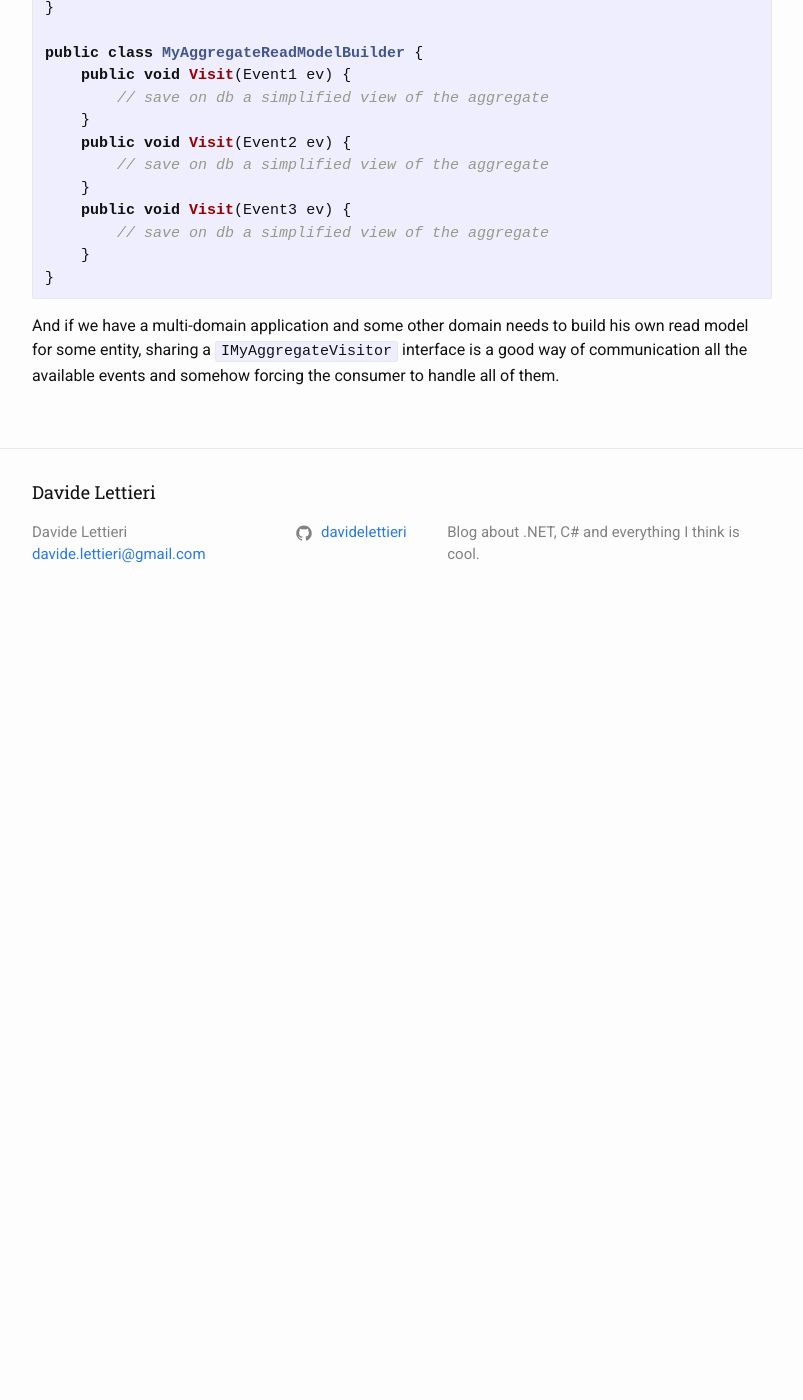
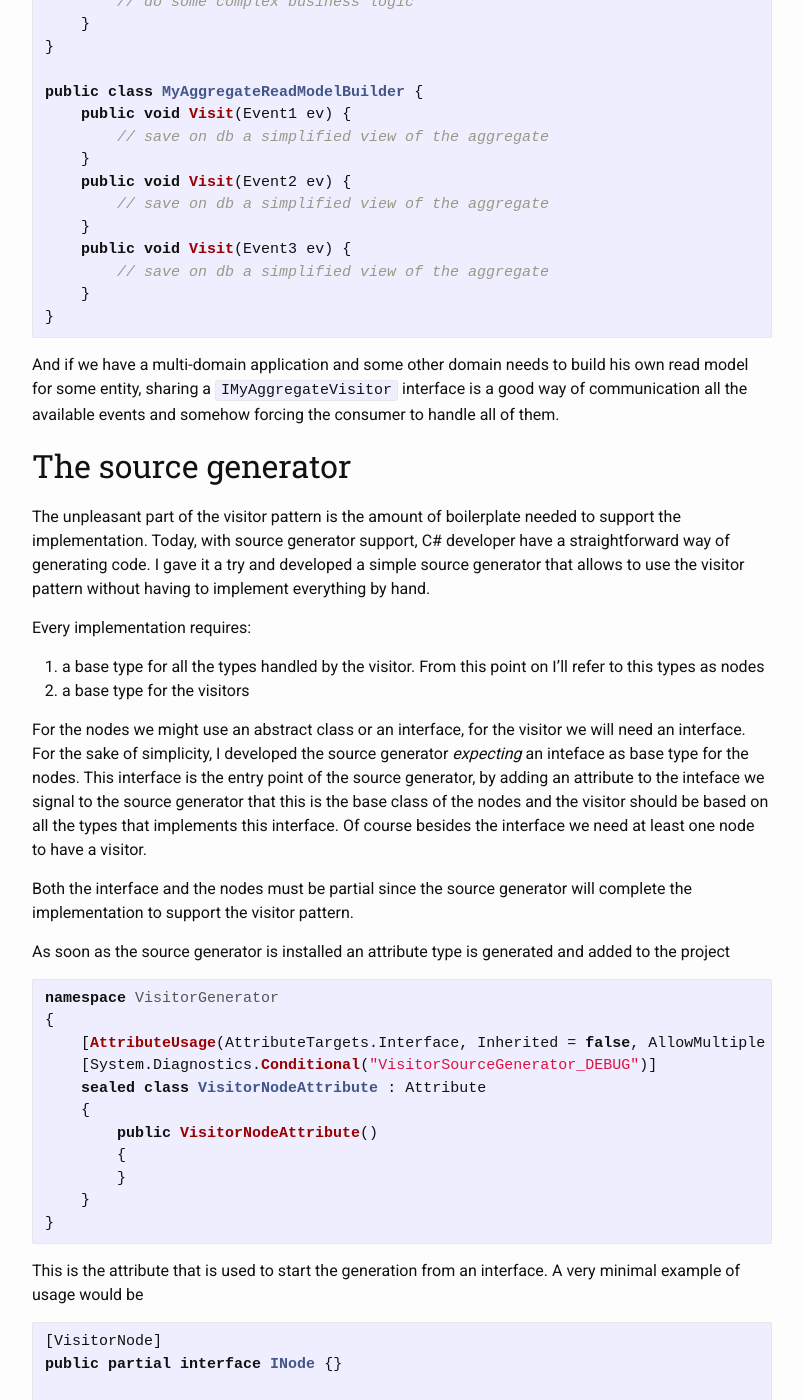
Before and after one commit to davidelettieri/davidelettieri.it, a Jekyll site: the page built from _posts/2023-03-18-Visitor-pattern-source-generator.md, in a window 1280 px wide and 1400 px high, scrolled down 1360 px. Shown: the whole window, without its empty margins (238-1041 px from the left). Built offline with Jekyll 4.4.1, drawn with Linux system fonts in a browser that asks for light colours; before the commit the page ends 1990 px from its top, so only the background shows below that; some of the changed text lies outside the part shown.

Commit message:
update post

````diff
--- a/_posts/2023-03-18-Visitor-pattern-source-generator.md
+++ b/_posts/2023-03-18-Visitor-pattern-source-generator.md
@@ -1,20 +1,22 @@
 ---
 layout: post
 title:  "Visitor pattern source generator"
-date:   2023-03-18 16:00:00 +0100
+date:   2023-03-19 18:30:00 +0100
 categories: c# 'visitor pattern' 'source generators' CQRS 'event sourcing'
-description: I am a big fan of the visitor pattern, I think it is a very good approach for adding behaviors to a group of classes without modifying all of them. With this approach we group a type of behavior inside a single class.
+description: I am a big fan of the visitor pattern, I think it is a very good approach for adding behaviors to a group of classes without modifying all of them.
 ---
 
-I am a big fan of the visitor pattern, I think it is a very good approach for adding behaviors to a group of classes without modifying all of them. With this approach we group a type of behavior inside a single class.
+I am a big fan of the visitor pattern, I think it is a very good approach for adding behaviors to a group of classes without modifying all of them.
 
-For example if we are building a compiler we may have an abstract syntax tree that represents the code thatthe compiler is compiling. Two different visitors can be, for example:
+For example if we are building a compiler we may have an abstract syntax tree that represents the code that the compiler is compiling. Two different visitors can be, for example:
 - a type checker
 - a code emitter
 
-I think I used this pattern successfully a few times and I also documented [here](2021-02-21-Workflows-with-visitor-pattern.md) one of these cases.
+## CQRS and event sourcing
 
-Beside that use case the visitor pattern can be useful in conjunction with event sourcing and CQRS.
+I think I used this pattern successfully a few times and I also documented [here](/c%23/'visitor/pattern'/workflows/2021/02/21/Workflows-with-visitor-pattern.html) one of these cases.
+
+The visitor pattern can be useful in conjunction with event sourcing and CQRS.
 
 Combining these two patterns means that:
 - we have commands and command handlers to handle write operations. There is an aggregate that is going to handle the events, probably it will be implemented like this
@@ -40,7 +42,7 @@
 ```
 
 - we have queries and query handlers. To support this efficiently we want to build one or more read models for our entities. We aim to do this asynchronously by handling the same events our aggregates are using.
-Using the visitor pattern we can follow the sample approach for an aggregate and for the read model builder.
+Using the visitor pattern we can follow the sample approach for the aggregate and for the read model builder.
 
 ```csharp
 
@@ -71,3 +73,69 @@
 ```
 
 And if we have a multi-domain application and some other domain needs to build his own read model for some entity, sharing a `IMyAggregateVisitor` interface is a good way of communication all the available events and somehow forcing the consumer to handle all of them.
+
+## The source generator
+
+The unpleasant part of the visitor pattern is the amount of boilerplate needed to support the implementation. Today, with source generator support, C# developer have a straightforward way of generating code. I gave it a try and developed a simple source generator that allows to use the visitor pattern without having to implement everything by hand.
+
+Every implementation requires:
+1. a base type for all the types handled by the visitor. From this point on I'll refer to this types as nodes
+2. a base type for the visitors
+
+For the nodes we might use an abstract class or an interface, for the visitor we will need an interface. For the sake of simplicity, I developed the source generator _expecting_ an inteface as base type for the nodes. This interface is the entry point of the source generator, by adding an attribute to the inteface we signal to the source generator that this is the base class of the nodes and the visitor should be based on all the types that implements this interface. Of course besides the interface we need at least one node to have a visitor.
+
+Both the interface and the nodes must be partial since the source generator will complete the implementation to support the visitor pattern.
+
+As soon as the source generator is installed an attribute type is generated and added to the project
+
+```csharp
+namespace VisitorGenerator
+{
+    [AttributeUsage(AttributeTargets.Interface, Inherited = false, AllowMultiple = false)]
+    [System.Diagnostics.Conditional("VisitorSourceGenerator_DEBUG")]
+    sealed class VisitorNodeAttribute : Attribute
+    {
+        public VisitorNodeAttribute()
+        {
+        }
+    }
+}
+```
+
+This is the attribute that is used to start the generation from an interface. A very minimal example of usage would be
+
+```csharp
+[VisitorNode]
+public partial interface INode {}
+
+public partial class MyNode: INode {}
+```
+
+This basic setup will generate the following code, split among a few files
+
+```csharp
+public partial interface INode
+{
+    T Accept<T>(INodeVisitor<T> visitor);
+    void Accept(INodeVisitor visitor);
+}
+public interface INodeVisitor<T>
+{
+    T Visit(MyNode node);
+}
+public interface INodeVisitor
+{
+    void Visit(MyNode node);
+}
+public partial class MyNode
+{
+    public T Accept<T>(INodeVisitor<T> visitor) => visitor.Visit(this);
+    public void Accept(INodeVisitor visitor) => visitor.Visit(this);
+}
+```
+
+Two different visitor interfaces are added to the project, one with void `Visit` methods and one with a generic `T` return type. The last one can be used also to implement async `Visit` methods by choosing `T` as:
+- `Task`
+- `Task<U>` some some `U`.
+
+The source code for the visitor generator with a sample project is hosted [here](https://github.com/davidelettieri/visitor-generator). I'm publishing this as a nuget package on github (not on Nuget!). To use the github registry look at the [official docs](https://docs.github.com/en/packages/working-with-a-github-packages-registry/working-with-the-nuget-registry).
````
Also changed, not shown: .devcontainer/devcontainer.json.
